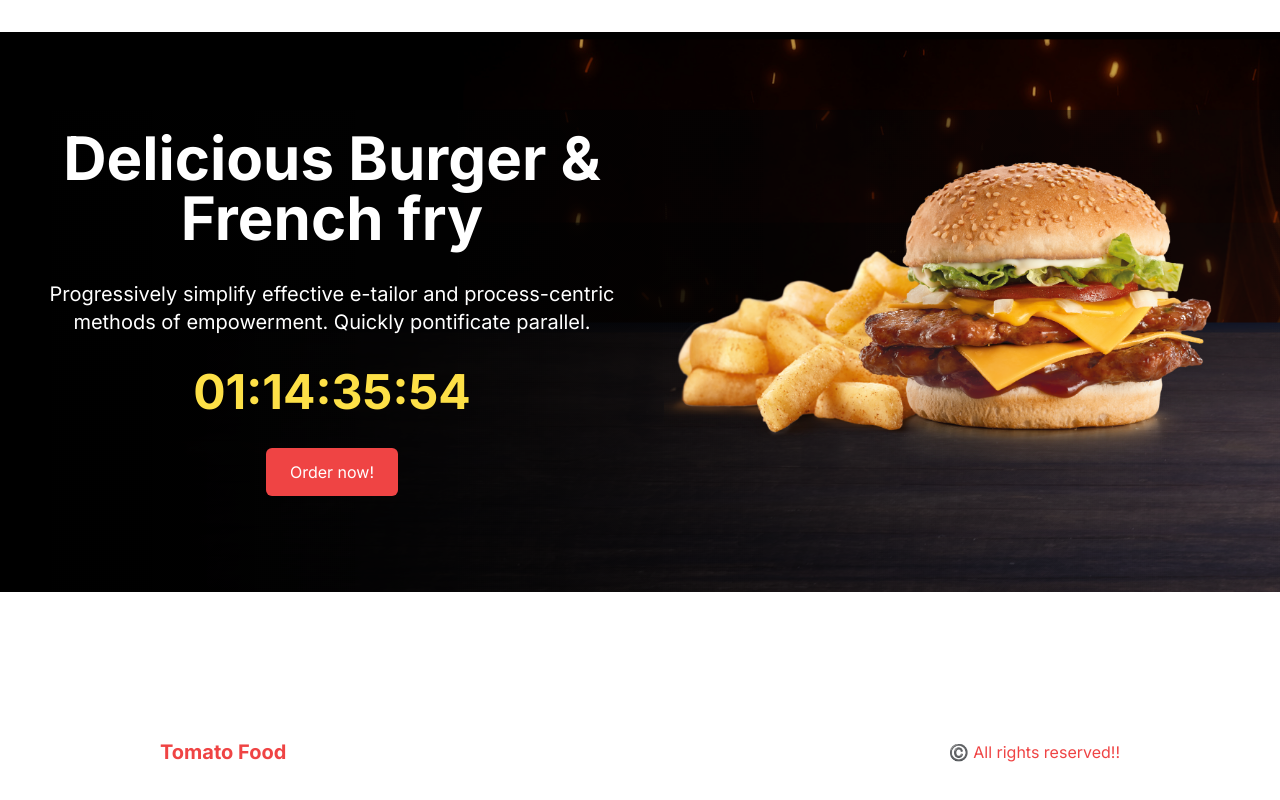
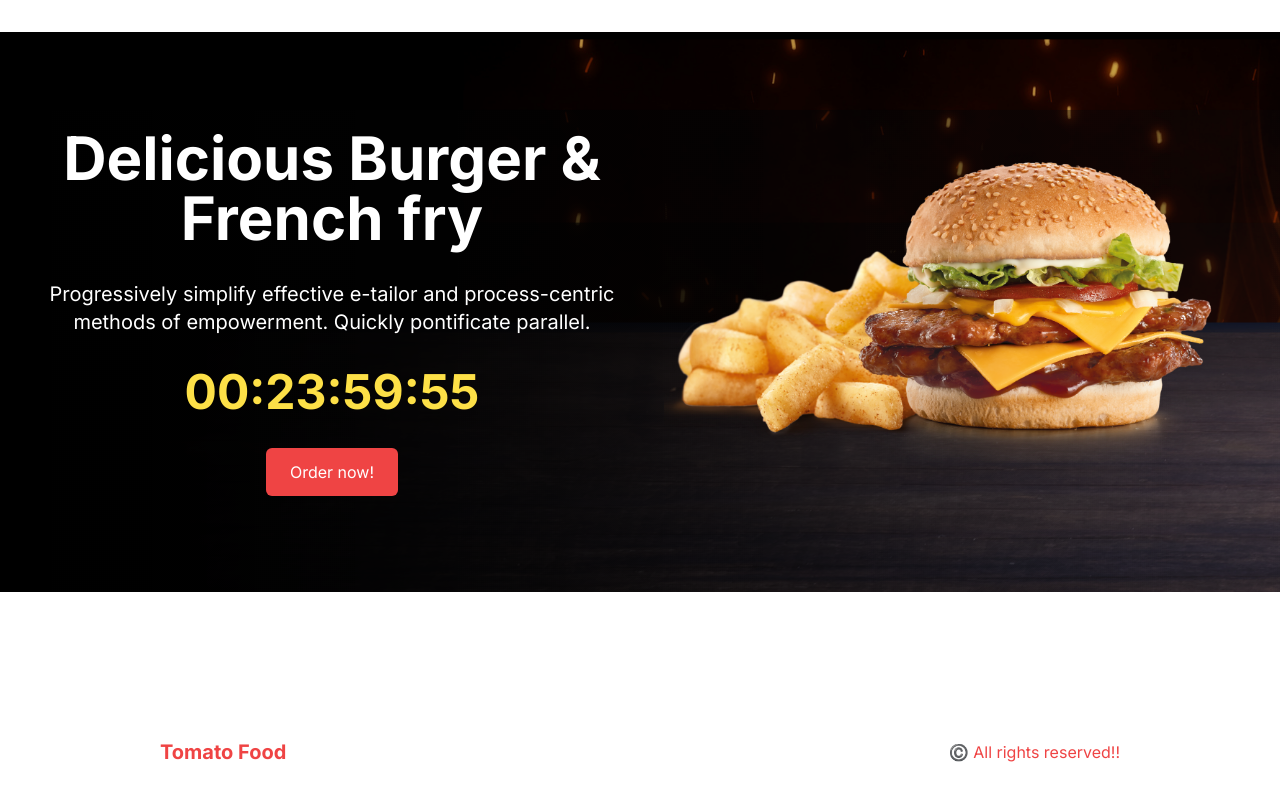
Before and after one commit to vishalmishradev/tomato, a Next.js app: page / in a window 1280 px wide. Shown: the part 1488-2288 px from the top of the page. Built offline with nearby package versions, Linux system fonts and the light colour scheme.

Commit message:
added dymanic date

```diff
--- a/src/components/CountDown.tsx
+++ b/src/components/CountDown.tsx
@@ -2,11 +2,15 @@
 import React from 'react'
 import Countdown from 'react-countdown';
 
-const endingDate = new Date("2026-04-01");
+// Dynamic: always 24 hours from now
+const endingDate = new Date(Date.now() + 24 * 60 * 60 * 1000);
 
 const CountDown = () => {
   return (
-    <Countdown className='font-bold text-5xl text-yellow-300' date={endingDate} />
+    <Countdown
+      className='font-bold text-5xl text-yellow-300'
+      date={endingDate}
+    />
   )
 }
 
```
